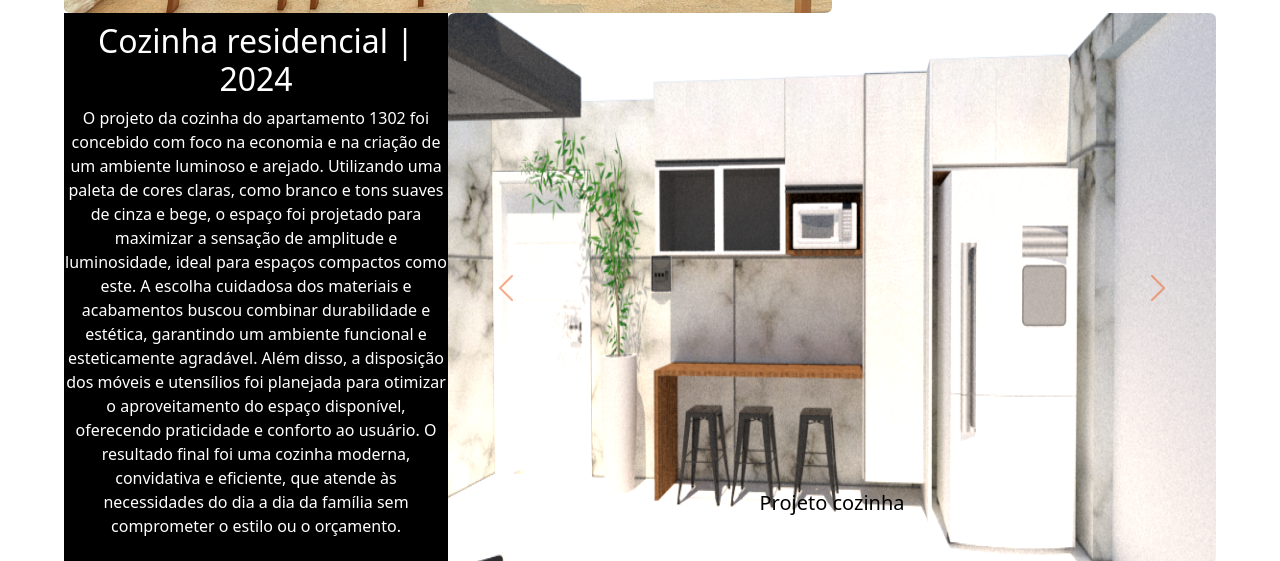
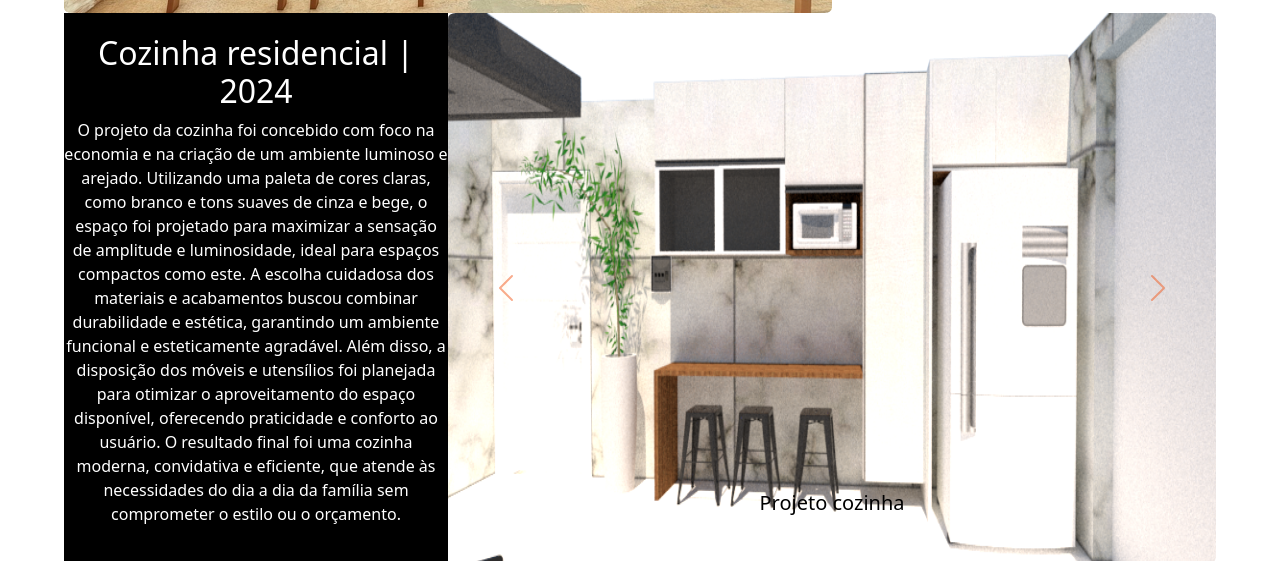
Before and after one commit to RafaelMoraesCruz/Liliana, a plain HTML site: page index.html in a window 1280 px wide. Shown: the part 1037-1598 px from the top of the page. Drawn offline with nearby package versions, Linux system fonts and the light colour scheme; grey boxes are pictures that could not be loaded.

Commit message:
apartamento number hide

```diff
--- a/index.html
+++ b/index.html
@@ -142,7 +142,7 @@
           <div class="conteudo-projeto-texto2 col-6 col-md-4">
             <div>
                 <h2>Cozinha residencial | 2024</h2>
-                <p>O projeto da cozinha do apartamento 1302 foi concebido com foco na economia e na criação de um ambiente
+                <p>O projeto da cozinha foi concebido com foco na economia e na criação de um ambiente
                    luminoso e arejado. Utilizando uma paleta de cores claras, como branco e tons suaves de cinza e bege,
                     o espaço foi projetado para maximizar a sensação de amplitude e luminosidade,
                      ideal para espaços compactos como este. A escolha cuidadosa dos materiais e acabamentos
@@ -540,7 +540,6 @@
         </div>
       </section>
 
-
       <!-- 6 projeto -->
       <section class="VLTecidos projeto">
         <div class="row g-0 text-center">
```
